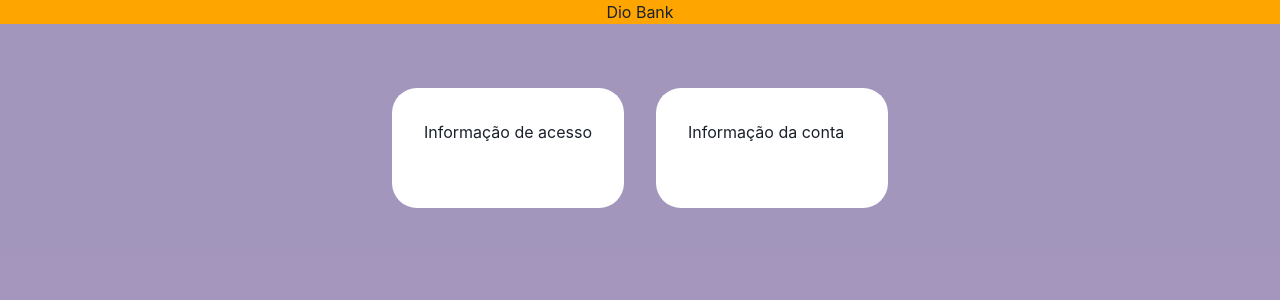
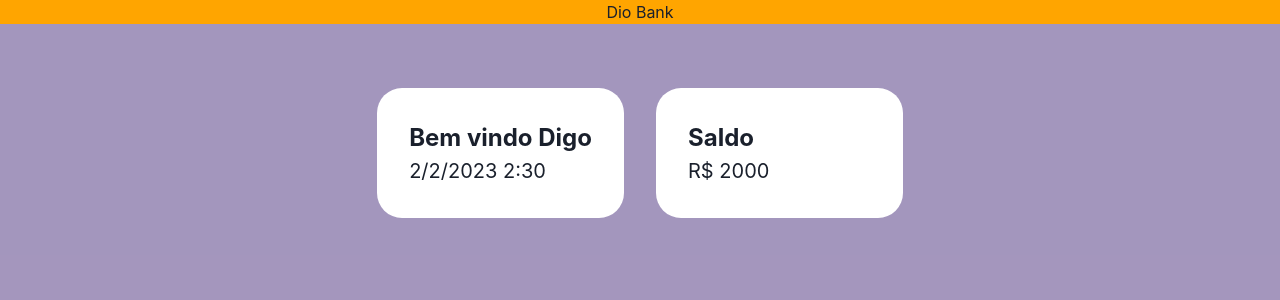
Before and after one commit to diegocar448/my-app-ts, a React (Create React App) app: page /conta in a window 1280 px wide. Shown: the top 300 px of the page. Built offline with nearby package versions, Linux system fonts and the light colour scheme.

Commit message:
refatoração de componentes | loader Spinner do ChakraUI

```diff
--- a/src/components/CardInfo.tsx
+++ b/src/components/CardInfo.tsx
@@ -1,10 +1,11 @@
-import { Box } from "@chakra-ui/react"
+import { Box, Text } from "@chakra-ui/react"
 
 interface ICardInfo {
-    text: string;
+    mainContent: string,
+    content: string
 }
 
-const CardInfo = ({ text }: ICardInfo) => {
+const CardInfo = ({ mainContent, content }: ICardInfo) => {
     return (
         <Box
             backgroundColor="white"
@@ -12,7 +13,12 @@
             padding={8}
             borderRadius="25px"
         >
-            { text }
+            <Text fontSize='2xl' fontWeight='bold'>
+                { mainContent }
+            </Text>
+            <Text fontSize='xl'>
+                { content }
+            </Text>
         </Box>
     )
 }
--- a/src/components/Header/Header.tsx
+++ b/src/components/Header/Header.tsx
@@ -1,7 +1,5 @@
 import {
-  ChakraProvider,
   Box,
-  Heading,
   Text,
   Center,
 } from "@chakra-ui/react";
--- a/src/pages/Conta.tsx
+++ b/src/pages/Conta.tsx
@@ -1,4 +1,4 @@
-import { Center, SimpleGrid } from "@chakra-ui/react"
+import { Center, SimpleGrid, Spinner } from "@chakra-ui/react"
 import CardInfo from "../components/CardInfo"
 import { useEffect, useState } from "react";
 import { api } from "../api";
@@ -22,13 +22,30 @@
     }
     getData();
     }, [])
-    console.log(userData)
+
+    const actualData = new Date();
 
     return (
         <Center>
             <SimpleGrid columns={2} spacing={8} paddingTop={16}>
-                <CardInfo text='Informação de acesso'/>
-                <CardInfo text='Informação da conta'/>
+                {
+                    userData === undefined || userData === null ?
+                    (
+                        <Center>
+                            <Spinner size='xl' color='white' />
+                        </Center>
+                    ) :
+                    (
+                        <>
+                            <CardInfo
+                                mainContent={`Bem vindo ${userData?.name}`}
+                                content={ `${actualData.getDay()}/${actualData.getMonth()}/${actualData.getFullYear()} ${actualData.getHours()}:${actualData.getMinutes()}` }
+                            />
+                            <CardInfo mainContent='Saldo' content={ `R$ ${userData.balance}` } />
+                        </>
+                    )
+                }
+
             </SimpleGrid>
         </Center>
     )
```
